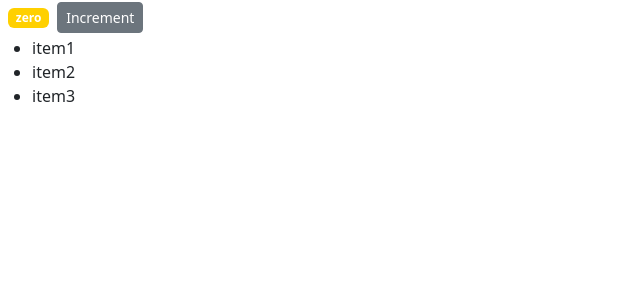
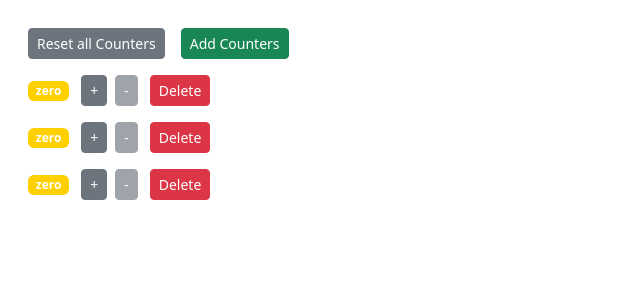
Before and after one commit to gurdeepsingh-hub/React, a React (Create React App) app in the folder item-counter-app/: page / in a window 1280 px wide. Shown: the top 300 px of the page, without its empty margins (0-640 px from the left). Built offline with nearby package versions, Linux system fonts and the light colour scheme.

Commit message:
feat:
add counters and functionality to add increase, decrease and reset counters

```diff
--- /dev/null
+++ b/item-counter-app/src/component/Counters.jsx
@@ -0,0 +1,83 @@
+import React, { Component } from "react";
+import Counter from "./counter";
+
+class Counters extends Component {
+  state = {
+    counters: [
+      { id: 1, value: 0 },
+      { id: 2, value: 0 },
+      { id: 3, value: 0 },
+    ],
+  };
+
+  handleDelete(id) {
+    this.setState({
+      counters: this.state.counters.filter((counter) => counter.id != id),
+    });
+  }
+
+  handleAdd = () => {
+    const { counters } = this.state;
+    counters.push({
+      id: counters.length ? counters[counters.length - 1].id + 1 : 1,
+      value: 0,
+    });
+    const newCounter = counters;
+    this.setState({
+      counters: newCounter,
+    });
+  };
+
+  decrementFunc = (counter) => {
+    const counters = [...this.state.counters];
+    const index = counters.indexOf(counter);
+    counters[index].value--;
+    this.setState({ counters });
+  };
+
+  incrementFunc = (counter) => {
+    const counters = [...this.state.counters];
+    const index = counters.indexOf(counter);
+    counters[index].value++;
+    this.setState({ counters });
+  };
+
+  handleReset = () => {
+    const counters = this.state.counters.map((counter) => {
+      counter.value = 0;
+      return counter;
+    });
+    this.setState({ counters });
+  };
+
+  render() {
+    return (
+      <div>
+        <button
+          onClick={this.handleReset}
+          className="btn btn-secondary btn-sm m-2"
+        >
+          {this.state.counters.length == 0
+            ? "Reset Counter"
+            : "Reset all Counters"}
+        </button>
+        <button onClick={this.handleAdd} className="btn btn-success btn-sm m-2">
+          {this.state.counters.length == 0 ? "Add Counter" : "Add Counters"}
+        </button>
+        {this.state.counters.map((counter) => {
+          return (
+            <Counter
+              key={counter.id}
+              onDelete={() => this.handleDelete(counter.id)}
+              onIncrement={() => this.incrementFunc(counter)}
+              onDecrement={() => this.decrementFunc(counter)}
+              counter={counter}
+            />
+          );
+        })}
+      </div>
+    );
+  }
+}
+
+export default Counters;
--- a/item-counter-app/src/component/counter.jsx
+++ b/item-counter-app/src/component/counter.jsx
@@ -1,58 +1,43 @@
 import React, { Component } from "react";
 
 class Counter extends Component {
-  //   constructor() {
-  //     super();
-  //     this.incrementFunc = this.incrementFunc.bind(this);
-  //   }
-  state = {
-    count: 0,
-    items: ["item1", "item2", "item3"],
-  };
-
-  // for applying styles to more than one elements
-  //   styles = {
-  //     fontSize: 15,
-  //     fontWeight: "bold",
-  //   };
   render() {
     return (
-      <React.Fragment>
+      <div>
         <span className={this.getBadgeClasses()}>{this.formatCount()}</span>
         <button
-          onClick={() => {
-            this.incrementFunc(
-              "this is a argument passing form event handler in react"
-            );
-          }}
-          className="btn btn-secondary btn-sm"
+          onClick={this.props.onIncrement}
+          className="btn btn-secondary btn-sm m-1"
         >
-          Increment
+          +
         </button>
-        <ul>
-          {this.state.items.map((item) => (
-            <li key={item}>{item}</li>
-          ))}
-        </ul>
-      </React.Fragment>
+        <button
+          onClick={this.props.onDecrement}
+          className="btn btn-secondary btn-sm m-1"
+          disabled={this.props.counter.value == 0}
+        >
+          -
+        </button>
+        <button
+          onClick={this.props.onDelete}
+          className="btn btn-danger btn-sm m-2"
+        >
+          Delete
+        </button>
+      </div>
     );
   }
 
   getBadgeClasses() {
     let classes = "badge m-2 badge-";
-    classes += this.state.count === 0 ? "warning" : "primary";
+    classes += this.props.counter.value === 0 ? "warning" : "primary";
     return classes;
   }
 
   formatCount() {
-    const { count } = this.state;
+    const { value: count } = this.props.counter;
     return count === 0 ? "zero" : count;
   }
-
-  incrementFunc = (argu) => {
-    console.log(argu);
-    this.setState({ count: this.state.count + 1 });
-  };
 }
 
 export default Counter;
--- a/item-counter-app/src/index.css
+++ b/item-counter-app/src/index.css
@@ -1,5 +1,6 @@
 body {
   margin: 0;
+  padding: 20px 0 0 20px;
   font-family: -apple-system, BlinkMacSystemFont, "Segoe UI", "Roboto", "Oxygen",
     "Ubuntu", "Cantarell", "Fira Sans", "Droid Sans", "Helvetica Neue",
     sans-serif;
--- a/item-counter-app/src/index.js
+++ b/item-counter-app/src/index.js
@@ -4,13 +4,13 @@ import "./index.css";
 import App from "./App";
 import reportWebVitals from "./reportWebVitals";
 import "bootstrap/dist/css/bootstrap.css";
-import Counter from "./component/counter";
+import Counters from "./component/Counters";
 import ConditionalRender from "./component/conditionalRendering";
 
 const root = ReactDOM.createRoot(document.getElementById("root"));
 root.render(
   <React.StrictMode>
-    <Counter />
+    <Counters />
   </React.StrictMode>
 );
 
```
